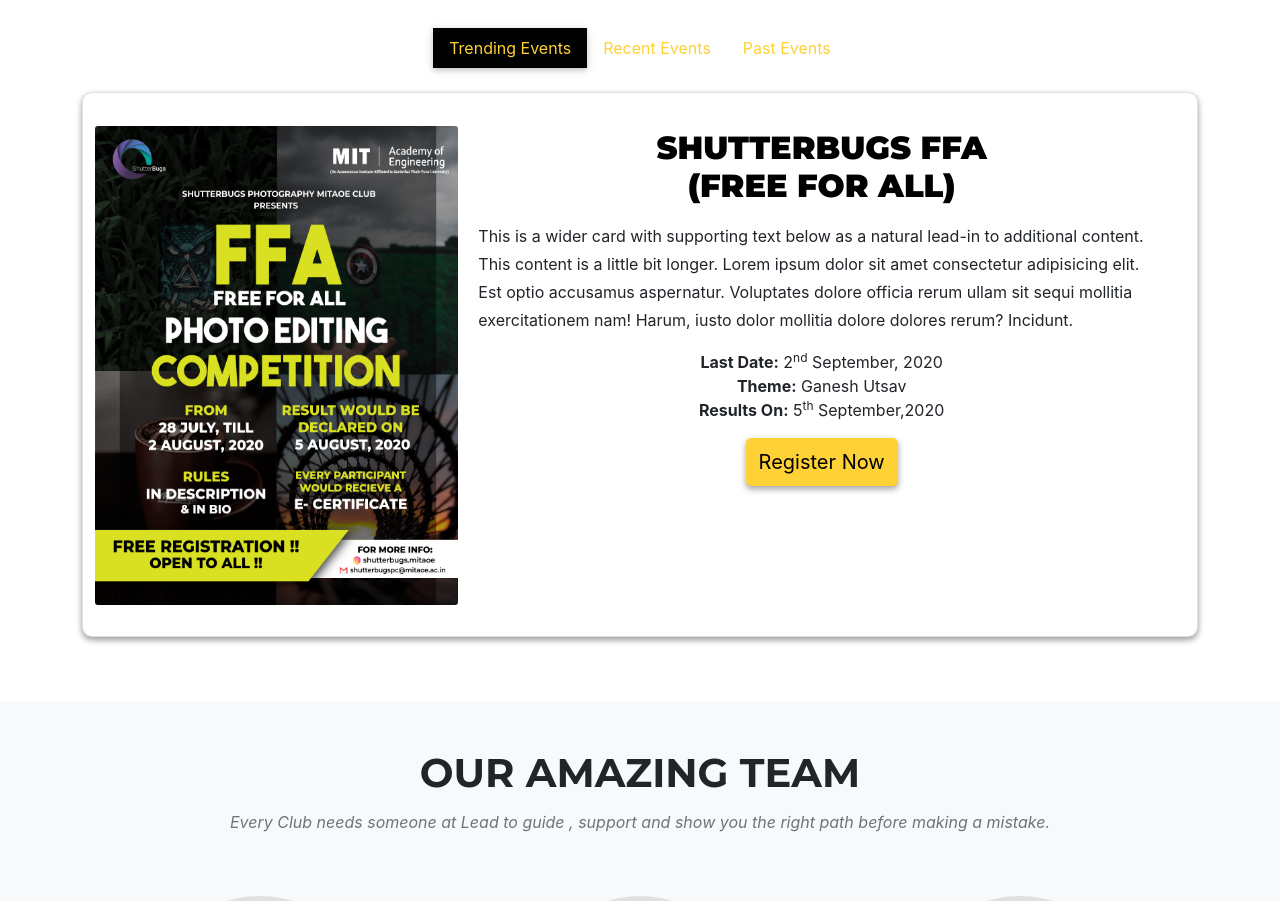
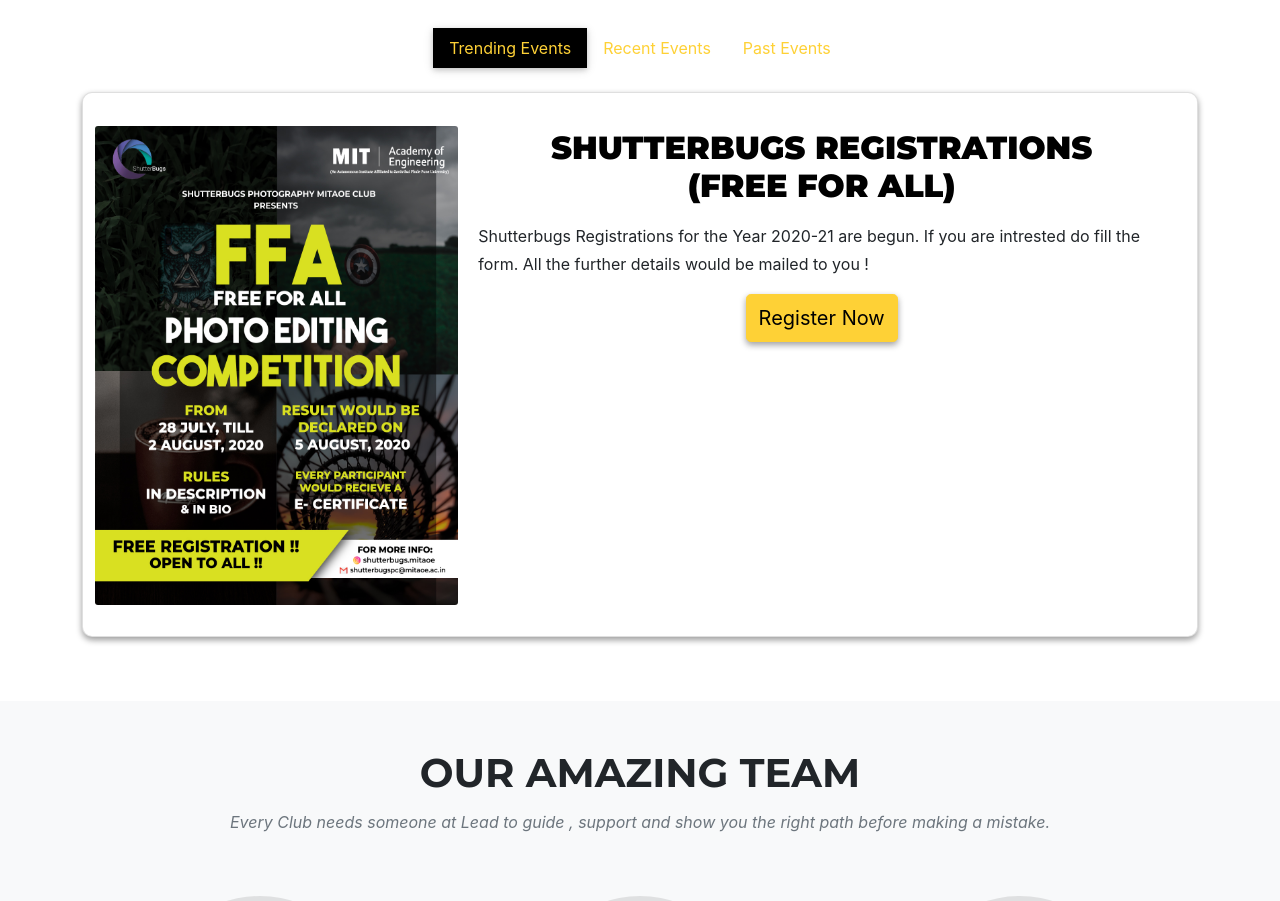
Before and after one commit to nishantlachake/shutterbugs, a plain HTML site: page index.html in a window 1280 px wide. Shown: the part 3060-3961 px from the top of the page. Drawn offline with nearby package versions, Linux system fonts and the light colour scheme.

Commit message:
Update index.html

```diff
--- a/index.html
+++ b/index.html
@@ -426,17 +426,17 @@
                   </div>
                   <div class="col-md-8">
                     <div class="card-body">
-                      <h2 class="card-title text-uppercase"><strong> Shutterbugs FFA <br>(Free for All) </strong></h2>
+                      <h2 class="card-title text-uppercase"><strong> Shutterbugs Registrations <br>(Free for All) </strong></h2>
                       <p></p>
-                      <p class="card-text-events">This is a wider card with supporting text below as a natural lead-in to additional content. This content is a little bit longer. Lorem ipsum dolor sit amet consectetur adipisicing elit. Est optio accusamus aspernatur. Voluptates dolore officia rerum ullam sit sequi mollitia exercitationem nam! Harum, iusto dolor mollitia dolore dolores rerum? Incidunt.</p>
+                      <p class="card-text-events">Shutterbugs Registrations for the Year 2020-21 are begun. If you are intrested do fill the form. All the further details would be mailed to you !   </p>
                       <p class="card-text-events">
                           <p></p>
-                          <strong> Last Date:</strong> 2<sup>nd</sup> September, 2020<br>
+                          <!--strong> Last Date:</strong> 2<sup>nd</sup> September, 2020<br>
                           <strong>Theme:</strong> Ganesh Utsav<br>
-                        <strong>Results On:</strong> 5<sup>th</sup> September,2020 <br>
+                        <strong>Results On:</strong> 5<sup>th</sup> September,2020 <br!-->
                         <p></p>
                         </p>
-                        <a href="" class="btn btn-primary btn-lg float-center">Register Now</a><br>
+                        <a href="Registration.html" class="btn btn-primary btn-lg float-center">Register Now</a><br>
                         <!--<a href="" target="_blank" class="button">Register</a>-->
 
                     </div>
```
